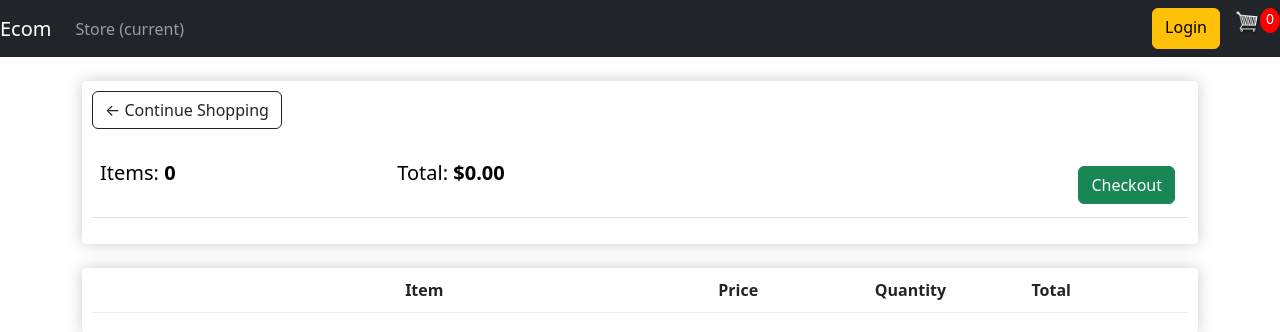
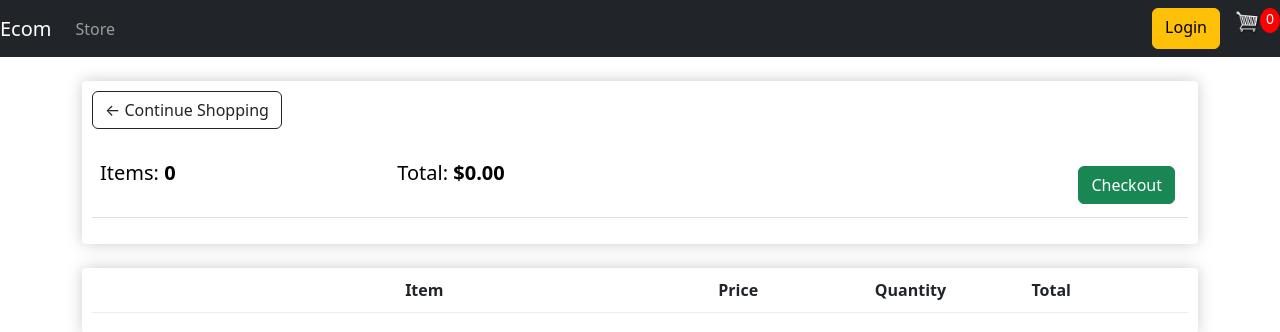
Before and after one commit to IM09112001/firsteccomerce, a Django app: page /cart/ in a window 1280 px wide. Shown: the top 332 px of the page. Run offline with Django 5.2, Linux system fonts and the light colour scheme; lists and menus that the app fills with data are empty; some libraries are stand-ins or nearby versions.

Commit message:
nav fixed

```diff
--- a/templates/layouts/navbar.html
+++ b/templates/layouts/navbar.html
@@ -9,7 +9,7 @@
   <div class="collapse navbar-collapse justify-content-between" id="navbarSupportedContent">
     <ul class="navbar-nav mr-auto">
       <li class="nav-item active">
-        <a class="nav-link" href="{% url 'store:store' %}">Store <span class="sr-only">(current)</span></a>
+        <a class="nav-link" href="{% url 'store:store' %}">Store</a>
       </li>
 
     </ul>
```
